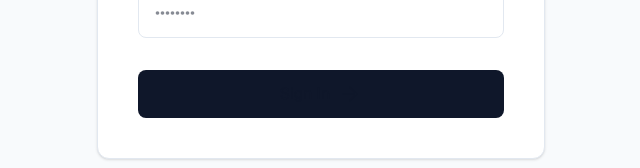
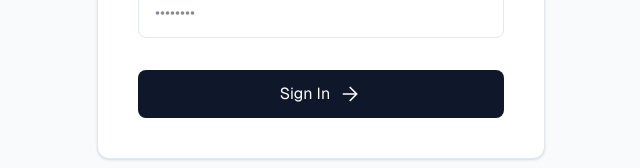
Before and after one commit to yadavibhat/dayflow, a Next.js app: page /signin in a window 1280 px wide. Shown: the part 468-636 px from the top of the page, without its empty margins (319-959 px from the left). Built offline with nearby package versions, Linux system fonts and the light colour scheme; no server answers; the database is empty.

Commit message:
style: define on-primary theme color to fix text contrast on dark buttons

```diff
--- a/src/app/globals.css
+++ b/src/app/globals.css
@@ -27,6 +27,7 @@
   --color-surface-container-highest: #e2e2e2;
   --color-secondary: #505f76;
   --color-primary: #000000;
+  --color-on-primary: #ffffff;
 
   /* Spacing Scale */
   --spacing-space-xs: 4px;
```
